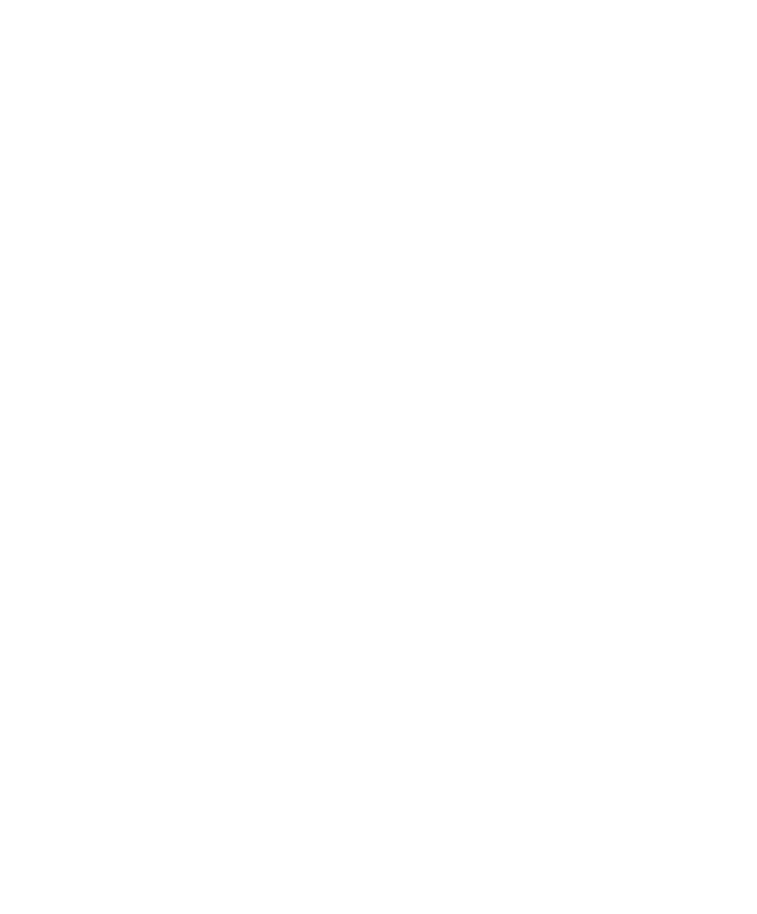
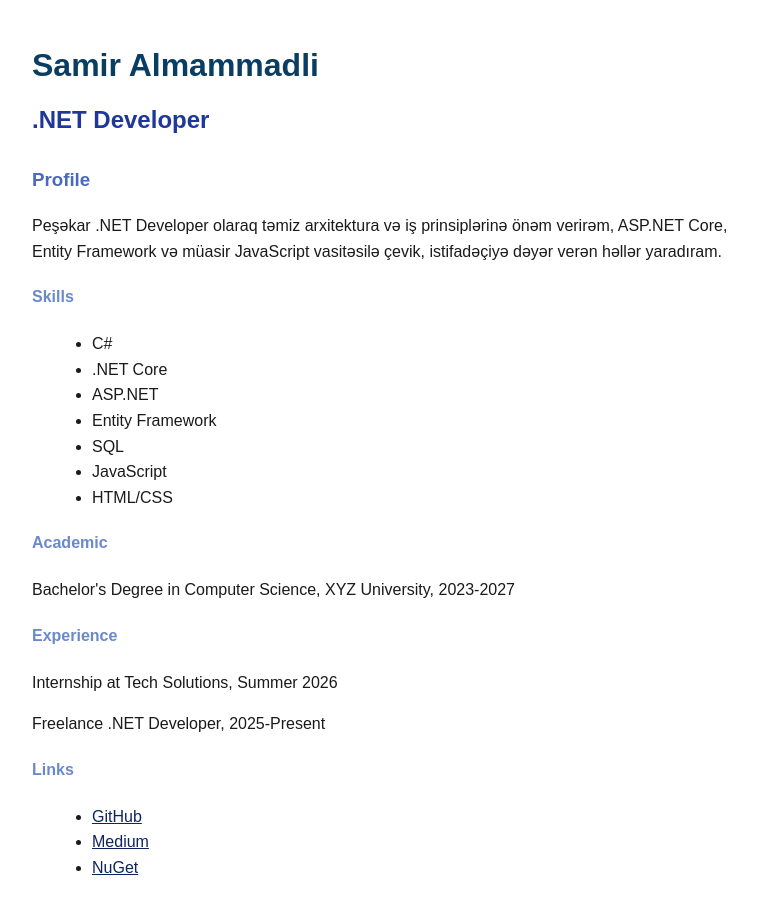
Before and after one commit to Smr-25/FrontendTasks, a plain HTML site: page HTMLTask001/index3.html in a window 1280 px wide. Shown: the whole page, without its empty margins (258-1015 px from the left). Before the commit the page ends 800 px from the top, so only its background shows below. Drawn offline with Linux system fonts and the light colour scheme.

Commit message:
15.11.25 task

```diff
--- a/HTMLTask001/index3.html
+++ b/HTMLTask001/index3.html
@@ -4,7 +4,40 @@
     <meta charset="UTF-8">
     <title>CVSite</title>
 </head>
-<body>
+<body style="max-width:700px; margin:40px auto; font-family:Arial; line-height:1.6; color:#1a1a1a;">
+
+<h1 style="color:#0a3d62; margin-bottom:10px;">Samir Almammadli</h1>
+<h2 style="color:#1e3799; margin-top:0;">.NET Developer</h2>
+
+<h3 style="color:#4a69bd; margin-top:25px;">Profile</h3>
+<p style="margin-bottom:15px;">Peşəkar .NET Developer olaraq təmiz arxitektura və iş prinsiplərinə önəm verirəm, ASP.NET
+    Core, Entity Framework və müasir JavaScript vasitəsilə çevik, istifadəçiyə dəyər verən həllər yaradıram.</p>
+<p style="margin-bottom:15px;"></p>
+
+<h4 style="color:#6a89cc; margin-top:20px;">Skills</h4>
+<ul style="margin-left:20px; line-height:1.6;">
+    <li>C#</li>
+    <li>.NET Core</li>
+    <li>ASP.NET</li>
+    <li>Entity Framework</li>
+    <li>SQL</li>
+    <li>JavaScript</li>
+    <li>HTML/CSS</li>
+</ul>
+
+<h4 style="color:#6a89cc; margin-top:20px;">Academic</h4>
+<p style="margin-bottom:15px;">Bachelor's Degree in Computer Science, XYZ University, 2023-2027</p>
+
+<h4 style="color:#6a89cc; margin-top:20px;">Experience</h4>
+<p style="margin-bottom:5px;">Internship at Tech Solutions, Summer 2026</p>
+<p style="margin-bottom:15px;">Freelance .NET Developer, 2025-Present</p>
+
+<h4 style="color:#6a89cc; margin-top:20px;">Links</h4>
+<ul style="margin-left:20px; line-height:1.6;">
+    <li><a href="https://github.com/Smr-25" target="_blank" style="color:#0c2461;">GitHub</a></li>
+    <li><a href="https://medium.com/@Smr-25" target="_blank" style="color:#0c2461;">Medium</a></li>
+    <li><a href="https://www.nuget.org/profiles/Smr-25" target="_blank" style="color:#0c2461;">NuGet</a></li>
+</ul>
 
 </body>
 </html>
```
Also changed, not shown: HTMLTask001/index1.html (+2 -0 lines), HTMLTask001/index2.html (+2 -0 lines).
